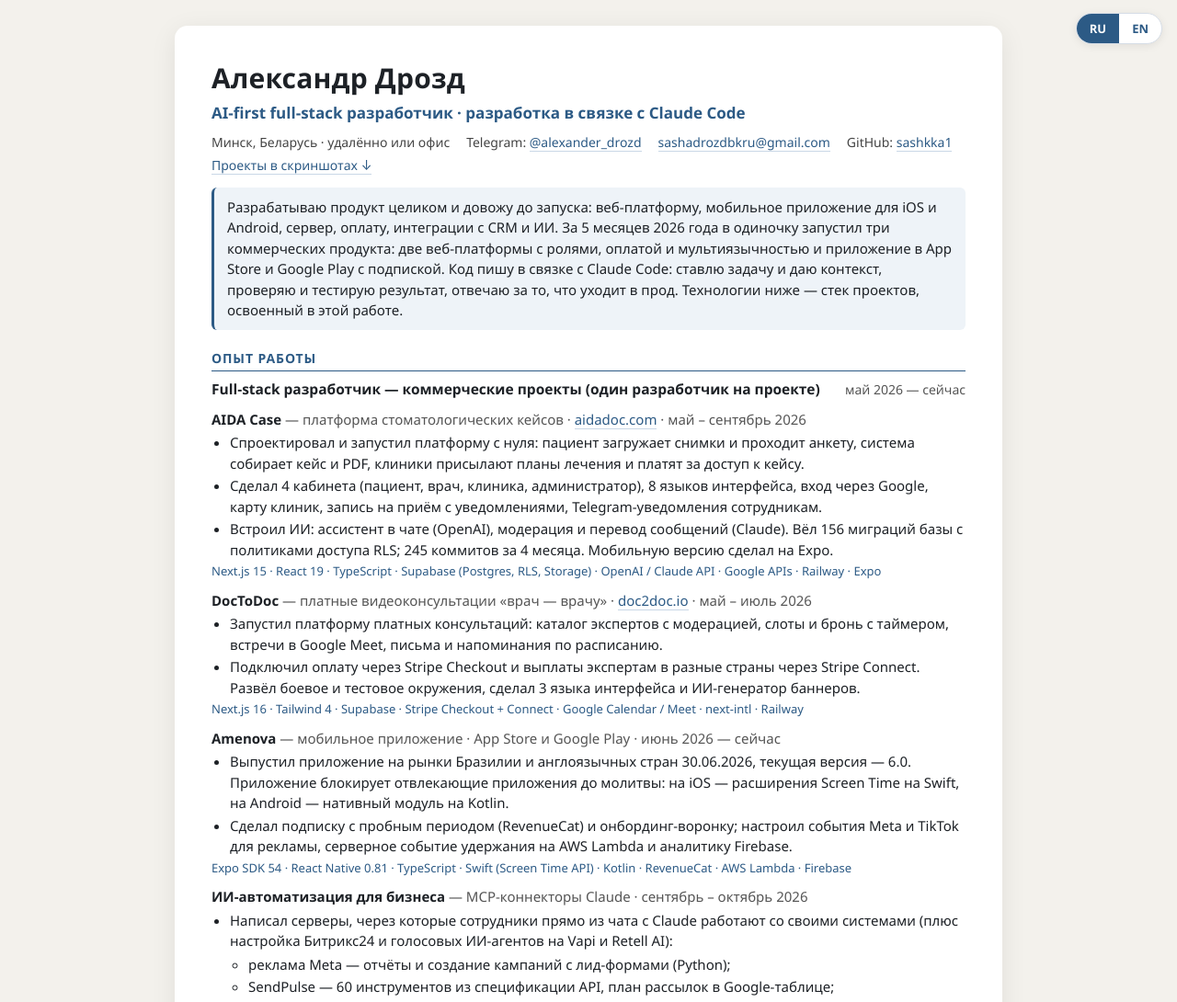
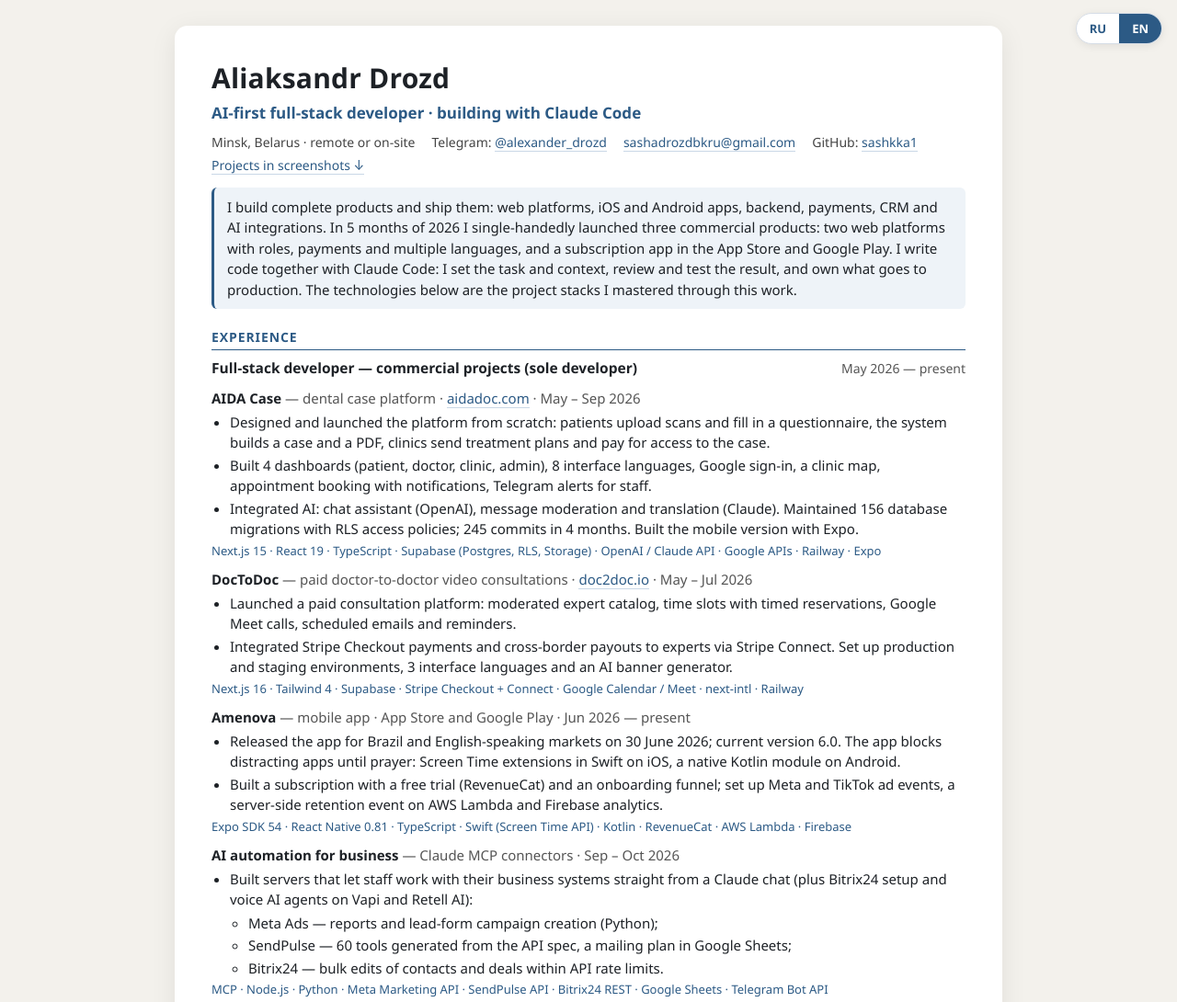
Before and after one commit to sashkka1/resume, a plain HTML site: page index.html in a window 1280 px wide. Shown: the top 1090 px of the page at 92% size. Drawn offline with Linux system fonts and the light colour scheme.

Commit message:
Резюме: язык по браузеру

```diff
--- a/index.html
+++ b/index.html
@@ -1,6 +1,7 @@
 <!doctype html>
 <html lang="ru"><head><meta charset="utf-8">
 <meta name="viewport" content="width=device-width,initial-scale=1">
+<script id="early-lang">(function(){try{var q=new URLSearchParams(location.search).get("lang"),n=((navigator.languages&&navigator.languages[0])||navigator.language||"").toLowerCase().slice(0,2);document.documentElement.lang=(q==="en"||q==="ru")?q:(["ru","be","uk"].indexOf(n)>=0?"ru":"en")}catch(e){}})()</script>
 <title>Александр Дрозд — AI-first full-stack разработчик</title>
 <meta name="description" content="Резюме Александра Дрозда — AI-first full-stack разработчик, разработка в связке с Claude Code. Resume of Aliaksandr Drozd — AI-first full-stack developer.">
 <style>
@@ -297,11 +298,15 @@ html[lang=ru] [data-l=en],html[lang=en] [data-l=ru]{display:none!important}
   function set(l){
     document.documentElement.lang=l; document.title=TITLE[l];
     document.querySelectorAll(".lang button").forEach(function(b){b.classList.toggle("on",b.dataset.set===l)});
-    try{history.replaceState(null,"",l==="en"?"?lang=en":location.pathname)}catch(e){}
   }
+  function pick(l){set(l);
+    try{history.replaceState(null,"","?lang="+l)}catch(e){}
+  }
+  // ?lang= из ссылки главнее; иначе по языку браузера: русский, белорусский, украинский → RU, любой другой → EN
   var q=new URLSearchParams(location.search).get("lang");
-  set(q==="en"?"en":"ru");
-  document.querySelectorAll(".lang button").forEach(function(b){b.onclick=function(){set(b.dataset.set)}});
+  var nav=((navigator.languages&&navigator.languages[0])||navigator.language||"").toLowerCase().slice(0,2);
+  set(q==="en"||q==="ru"?q:(["ru","be","uk"].indexOf(nav)>=0?"ru":"en"));
+  document.querySelectorAll(".lang button").forEach(function(b){b.onclick=function(){pick(b.dataset.set)}});
 })();
 
 
```
